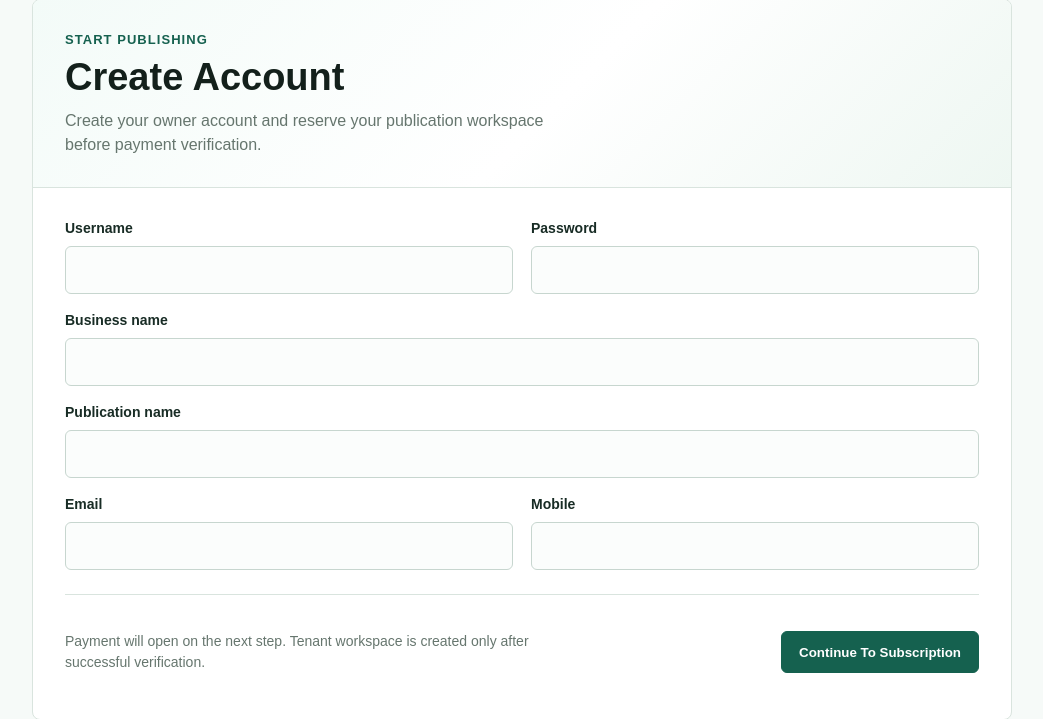
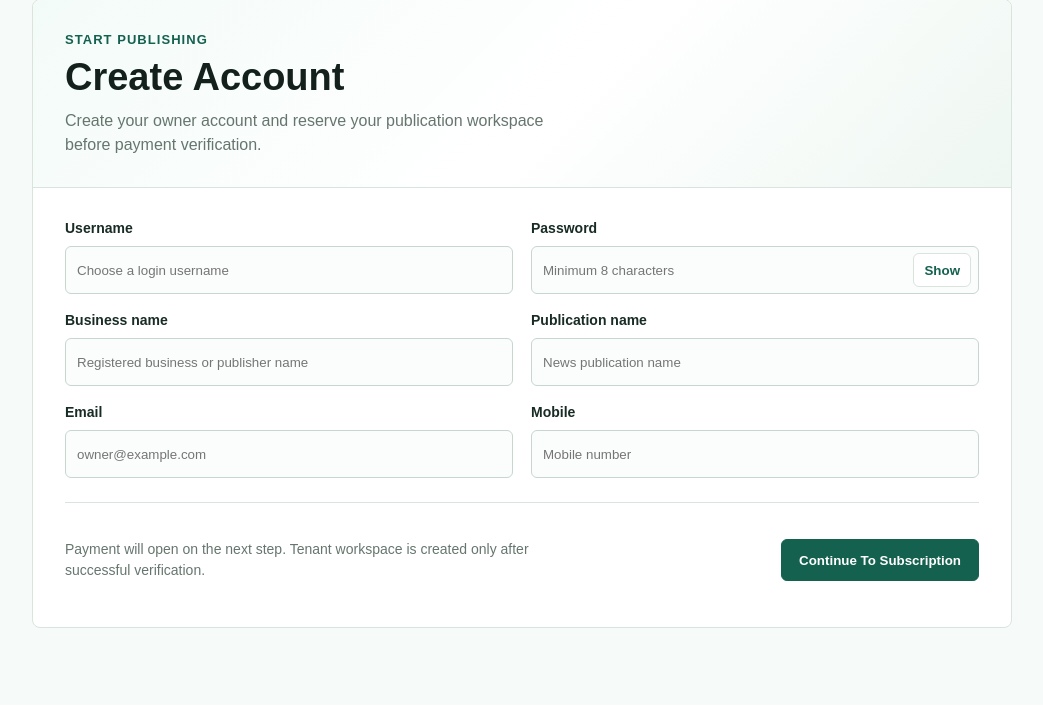
Before and after one commit to sanjay1994singh/NewsWebSaas, a Django app: page /saas/signup/ in a window 1280 px wide. Shown: the part 110-829 px from the top of the page, without its empty margins (118-1161 px from the left). After the commit the page ends 738 px from the top, so only its background shows below. Run offline with Django 3.2, Linux system fonts and the light colour scheme; data that the repository does not hold is empty.

Commit message:
Refine signup form validation layout

```diff
--- a/subscriptions/forms.py
+++ b/subscriptions/forms.py
@@ -26,6 +26,31 @@ class CustomerSignupForm(forms.Form):
     email = forms.EmailField()
     mobile = forms.CharField(max_length=32, required=False)
     price_id = forms.IntegerField(widget=forms.HiddenInput)
+
+    def __init__(self, *args, **kwargs):
+        super().__init__(*args, **kwargs)
+        placeholders = {
+            'username': 'Choose a login username',
+            'password': 'Minimum 8 characters',
+            'business_name': 'Registered business or publisher name',
+            'publication_name': 'News publication name',
+            'email': 'owner@example.com',
+            'mobile': 'Mobile number',
+        }
+        autocomplete = {
+            'username': 'username',
+            'password': 'new-password',
+            'business_name': 'organization',
+            'publication_name': 'organization-title',
+            'email': 'email',
+            'mobile': 'tel',
+        }
+        for name, field in self.fields.items():
+            if name in placeholders:
+                field.widget.attrs.update({
+                    'placeholder': placeholders[name],
+                    'autocomplete': autocomplete[name],
+                })
 
     def clean_username(self):
         username = self.cleaned_data['username']
@@ -64,6 +89,24 @@ class CustomerWorkspaceForm(forms.Form):
         super().__init__(*args, **kwargs)
         if user and user.email:
             self.fields['email'].initial = user.email
+        placeholders = {
+            'business_name': 'Registered business or publisher name',
+            'publication_name': 'News publication name',
+            'email': 'owner@example.com',
+            'mobile': 'Mobile number',
+        }
+        autocomplete = {
+            'business_name': 'organization',
+            'publication_name': 'organization-title',
+            'email': 'email',
+            'mobile': 'tel',
+        }
+        for name, field in self.fields.items():
+            if name in placeholders:
+                field.widget.attrs.update({
+                    'placeholder': placeholders[name],
+                    'autocomplete': autocomplete[name],
+                })
 
     def clean_price_id(self):
         price_id = self.cleaned_data['price_id']
--- a/templates/subscriptions/signup.html
+++ b/templates/subscriptions/signup.html
@@ -13,10 +13,14 @@
 .signup-form { padding:30px 32px 32px; }
 .form-grid { display:grid; grid-template-columns:repeat(2,minmax(0,1fr)); column-gap:18px; row-gap:16px; }
 .form-field { min-width:0; }
-.form-field.full { grid-column:1 / -1; }
 .form-field label { margin:0 0 7px; font-size:14px; color:#182c25; }
 .form-field input, .form-field select, .form-field textarea { min-height:48px; background:#fbfdfc; border-color:#c7d6cf; transition:border-color .16s ease, box-shadow .16s ease, background .16s ease; }
 .form-field input:focus, .form-field select:focus, .form-field textarea:focus { outline:0; border-color:var(--brand); background:#fff; box-shadow:0 0 0 4px rgba(21,97,79,.12); }
+.form-field.has-error input, .form-field.has-error select, .form-field.has-error textarea { border-color:var(--danger); background:#fff8f7; }
+.password-wrap { position:relative; }
+.password-wrap input { padding-right:82px; }
+.password-toggle { position:absolute; right:8px; top:50%; transform:translateY(-50%); min-height:34px; padding:0 10px; border:1px solid var(--line); border-radius:6px; background:#fff; color:var(--brand); font-weight:800; cursor:pointer; }
+.password-toggle:hover { background:#eef6f2; }
 .field-error { margin:6px 0 0; color:var(--danger); font-size:13px; }
 .form-error-box { margin:0 0 16px; padding:12px 14px; border:1px solid #f0c5bd; background:#fff4f2; color:var(--danger); border-radius:8px; }
 .signup-actions { display:flex; align-items:center; justify-content:space-between; gap:14px; margin-top:24px; padding-top:22px; border-top:1px solid var(--line); }
@@ -28,7 +32,6 @@
   .plan-chip { justify-self:stretch; }
   .signup-form { padding:22px 20px 24px; }
   .form-grid { grid-template-columns:1fr; }
-  .form-field.full { grid-column:auto; }
   .signup-actions { align-items:stretch; flex-direction:column; }
   .signup-actions .btn { width:100%; }
 }
@@ -65,9 +68,16 @@
           {% if field.is_hidden %}
             {{ field }}
           {% else %}
-            <div class="form-field {% if field.name == 'business_name' or field.name == 'publication_name' %}full{% endif %}">
+            <div class="form-field {% if field.errors %}has-error{% endif %}">
               <label for="{{ field.id_for_label }}">{{ field.label }}</label>
-              {{ field }}
+              {% if field.name == 'password' %}
+                <div class="password-wrap">
+                  {{ field }}
+                  <button class="password-toggle" type="button" data-password-toggle aria-controls="{{ field.id_for_label }}">Show</button>
+                </div>
+              {% else %}
+                {{ field }}
+              {% endif %}
               {% if field.help_text %}<div class="muted">{{ field.help_text }}</div>{% endif %}
               {% for error in field.errors %}<div class="field-error">{{ error }}</div>{% endfor %}
             </div>
@@ -81,4 +91,15 @@
     </form>
   </section>
 </main>
+<script>
+  document.querySelectorAll('[data-password-toggle]').forEach(function (button) {
+    button.addEventListener('click', function () {
+      const input = document.getElementById(button.getAttribute('aria-controls'));
+      if (!input) return;
+      const isHidden = input.type === 'password';
+      input.type = isHidden ? 'text' : 'password';
+      button.textContent = isHidden ? 'Hide' : 'Show';
+    });
+  });
+</script>
 {% endblock %}
```
